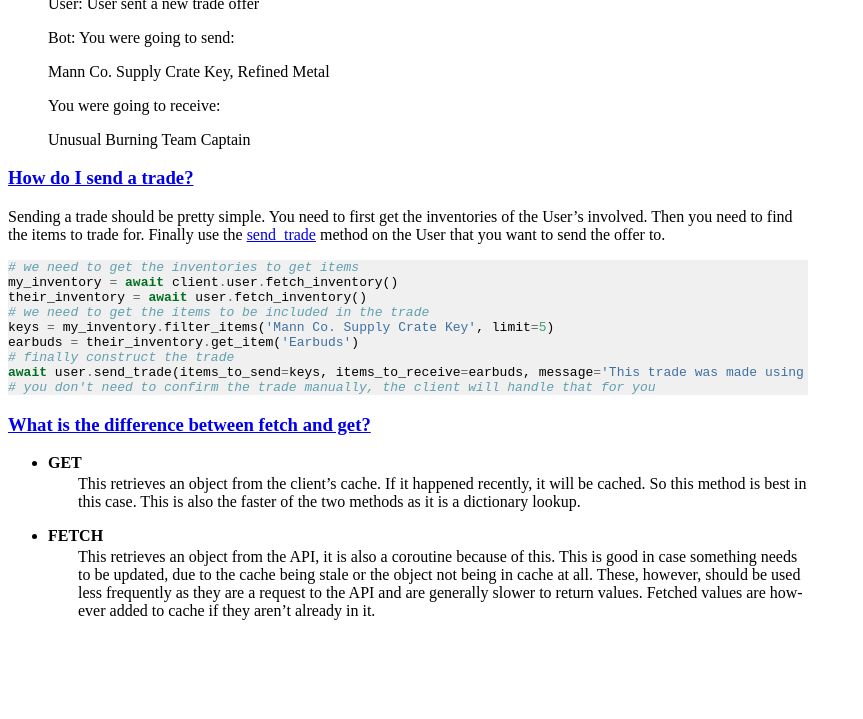
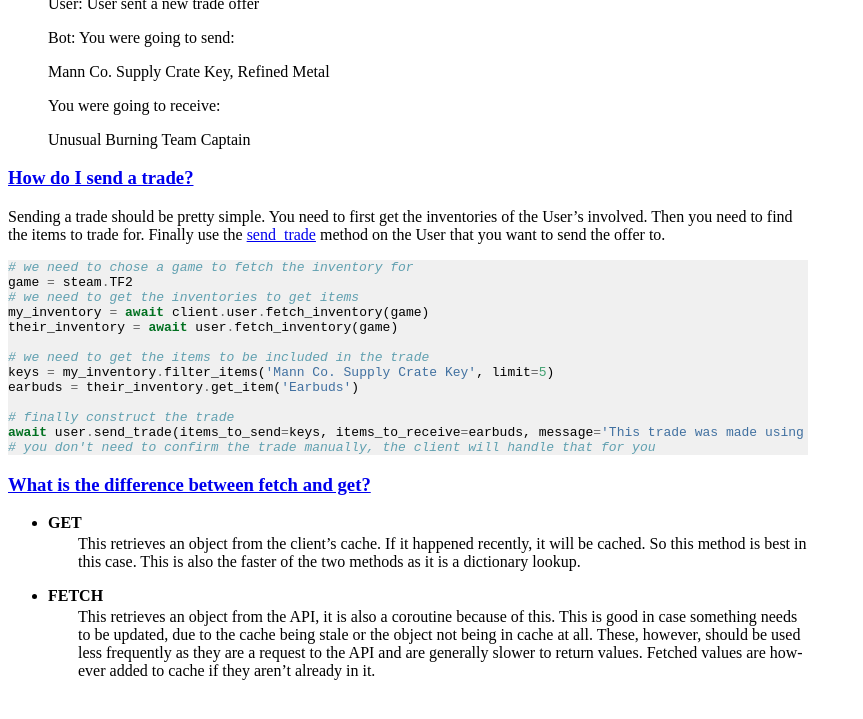
Before and after one commit to Gobot1234/steam.py, a Sphinx documentation site: the page built from docs/faq.rst, in a window 1280 px wide and 900 px high, scrolled down 3568 px. Shown: the top 719 px of the window, without its empty margins (0-863 px from the left). Built offline with Sphinx 7.4.7, drawn with Linux system fonts in a browser that asks for light colours.

Commit message:
Fix missing game argument for fetch_inventory

```diff
--- a/docs/faq.rst
+++ b/docs/faq.rst
@@ -165,12 +165,16 @@ method on the User that you want to send the offer to.
 
 .. code-block:: python3
 
+    # we need to chose a game to fetch the inventory for
+    game = steam.TF2
     # we need to get the inventories to get items
-    my_inventory = await client.user.fetch_inventory()
-    their_inventory = await user.fetch_inventory()
+    my_inventory = await client.user.fetch_inventory(game)
+    their_inventory = await user.fetch_inventory(game)
+
     # we need to get the items to be included in the trade
     keys = my_inventory.filter_items('Mann Co. Supply Crate Key', limit=5)
     earbuds = their_inventory.get_item('Earbuds')
+
     # finally construct the trade
     await user.send_trade(items_to_send=keys, items_to_receive=earbuds, message='This trade was made using steam.py')
     # you don't need to confirm the trade manually, the client will handle that for you
```
